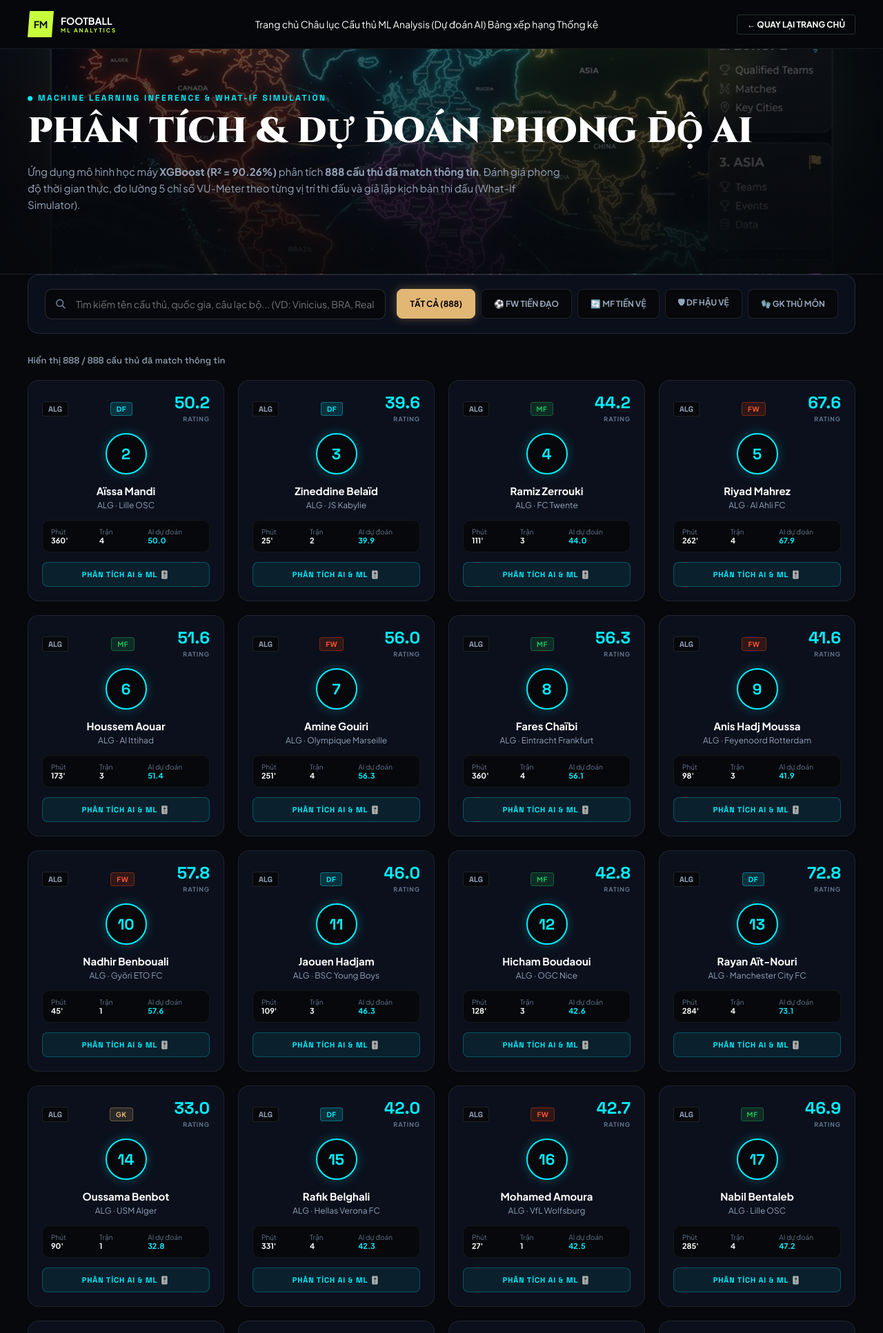
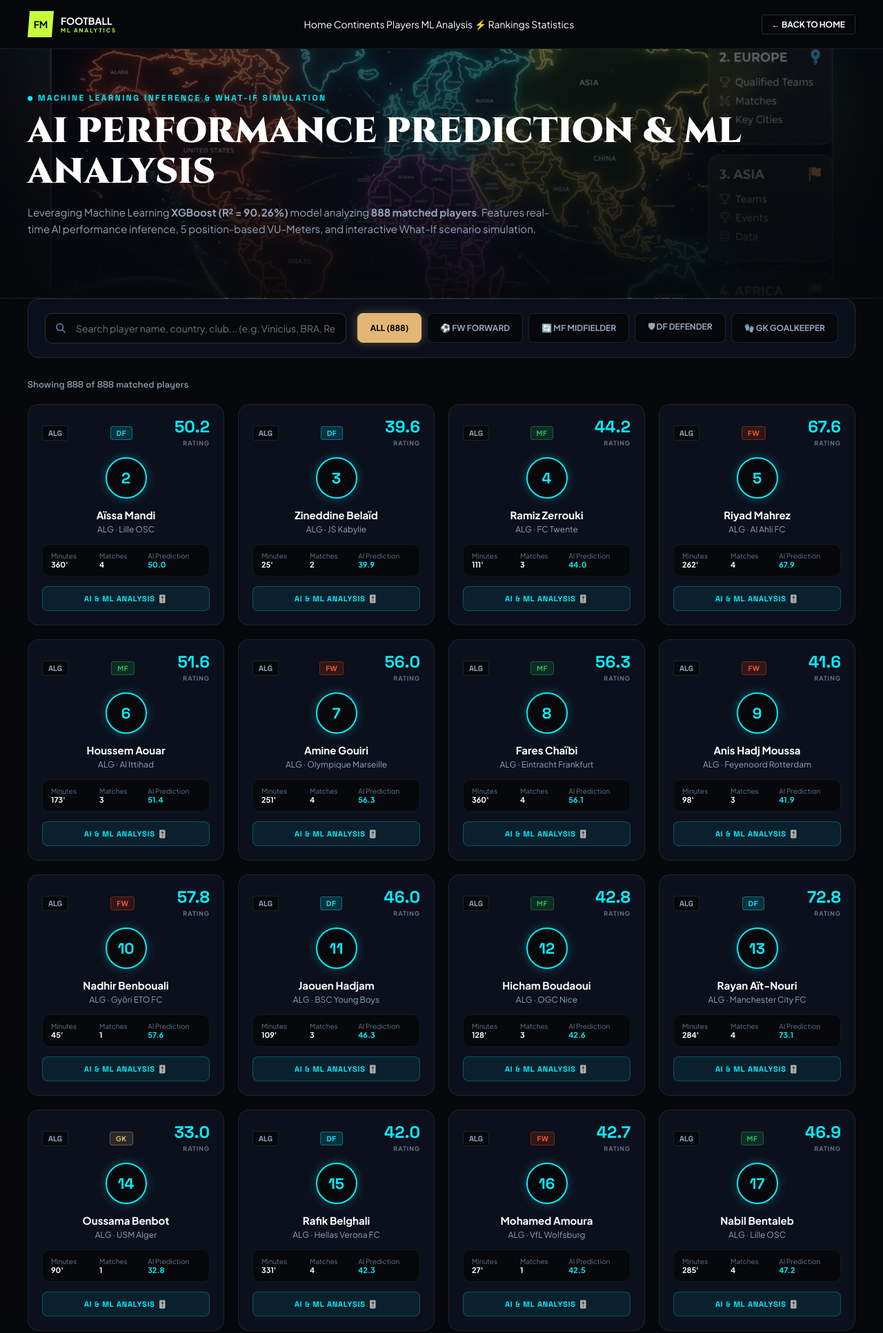
Before and after one commit to khanh080905/player_research, a PHP site: page /ml-analysis.php in a window 1280 px wide. Shown: the top 1933 px of the page at 69% size. Run offline with PHP 8.4, Linux system fonts and the light colour scheme; some web fonts are replaced.

Commit message:
Translate UI fonts, navigation, cards, and dataset position labels to English

```diff
--- a/Homepage/ml-analysis.php
+++ b/Homepage/ml-analysis.php
@@ -1,8 +1,8 @@
 <?php
-$title = "PHÂN TÍCH & DỰ ĐOÁN PHONG ĐỘ AI (ML ANALYSIS)";
+$title = "AI PERFORMANCE PREDICTION & ML ANALYSIS";
 ?>
 <!doctype html>
-<html lang="vi">
+<html lang="en">
 
 <head>
     <meta charset="utf-8">
@@ -406,24 +406,24 @@ $title = "PHÂN TÍCH & DỰ ĐOÁN PHONG ĐỘ AI (ML ANALYSIS)";
     <header class="app-header">
         <a class="brand" href="index.php"><b>FM</b><span>FOOTBALL<small>ML ANALYTICS</small></span></a>
         <nav id="nav">
-            <a href="index.php">Trang chủ</a>
-            <a href="countries.php">Châu lục</a>
-            <a href="players.php">Cầu thủ</a>
-            <a class="active" href="ml-analysis.php">ML Analysis (Dự đoán AI)</a>
-            <a href="rankings.php">Bảng xếp hạng</a>
-            <a href="statistics.php">Thống kê</a>
+            <a href="index.php">Home</a>
+            <a href="countries.php">Continents</a>
+            <a href="players.php">Players</a>
+            <a class="active" href="ml-analysis.php">ML Analysis ⚡</a>
+            <a href="rankings.php">Rankings</a>
+            <a href="statistics.php">Statistics</a>
         </nav>
         <div class="actions">
-            <a href="index.php" class="secondary" style="font-size:12px;padding:6px 14px;">← Quay lại Trang chủ</a>
+            <a href="index.php" class="secondary" style="font-size:12px;padding:6px 14px;">← Back to Home</a>
         </div>
     </header>
 
     <section class="player-hero">
         <div class="hero-container">
             <div class="eyebrow-tag">● MACHINE LEARNING INFERENCE &amp; WHAT-IF SIMULATION</div>
-            <h1 class="hero-title">PHÂN TÍCH &amp; DỰ ĐOÁN PHONG ĐỘ AI</h1>
+            <h1 class="hero-title">AI PERFORMANCE PREDICTION &amp; ML ANALYSIS</h1>
             <p class="hero-desc">
-                Ứng dụng mô hình học máy <strong>XGBoost (R² = 90.26%)</strong> phân tích <strong>888 cầu thủ đã match thông tin</strong>. Đánh giá phong độ thời gian thực, đo lường 5 chỉ số VU-Meter theo từng vị trí thi đấu và giả lập kịch bản thi đấu (What-If Simulator).
+                Leveraging Machine Learning <strong>XGBoost (R² = 90.26%)</strong> model analyzing <strong>888 matched players</strong>. Features real-time AI performance inference, 5 position-based VU-Meters, and interactive What-If scenario simulation.
             </p>
         </div>
     </section>
@@ -432,18 +432,18 @@ $title = "PHÂN TÍCH & DỰ ĐOÁN PHONG ĐỘ AI (ML ANALYSIS)";
         <div class="search-toolbar">
             <div class="search-input-wrap">
                 <i class="fa-solid fa-magnifying-glass"></i>
-                <input type="text" id="searchInput" class="search-input" placeholder="Tìm kiếm tên cầu thủ, quốc gia, câu lạc bộ... (VD: Vinicius, BRA, Real Madrid...)" oninput="filterPlayers()">
+                <input type="text" id="searchInput" class="search-input" placeholder="Search player name, country, club... (e.g. Vinicius, BRA, Real Madrid...)" oninput="filterPlayers()">
             </div>
             <div class="pos-pills">
-                <button class="pos-pill active" data-pos="ALL" onclick="selectPosFilter(this)">TẤT CẢ (888)</button>
-                <button class="pos-pill" data-pos="FW" onclick="selectPosFilter(this)">⚽ FW TIỀN ĐẠO</button>
-                <button class="pos-pill" data-pos="MF" onclick="selectPosFilter(this)">🔄 MF TIỀN VỆ</button>
-                <button class="pos-pill" data-pos="DF" onclick="selectPosFilter(this)">🛡 DF HẬU VỆ</button>
-                <button class="pos-pill" data-pos="GK" onclick="selectPosFilter(this)">🧤 GK THỦ MÔN</button>
+                <button class="pos-pill active" data-pos="ALL" onclick="selectPosFilter(this)">ALL (888)</button>
+                <button class="pos-pill" data-pos="FW" onclick="selectPosFilter(this)">⚽ FW FORWARD</button>
+                <button class="pos-pill" data-pos="MF" onclick="selectPosFilter(this)">🔄 MF MIDFIELDER</button>
+                <button class="pos-pill" data-pos="DF" onclick="selectPosFilter(this)">🛡 DF DEFENDER</button>
+                <button class="pos-pill" data-pos="GK" onclick="selectPosFilter(this)">🧤 GK GOALKEEPER</button>
             </div>
         </div>
 
-        <div class="count-bar" id="countBar">Đang tải dữ liệu 888 cầu thủ...</div>
+        <div class="count-bar" id="countBar">Loading 888 player dataset...</div>
         <div class="players-grid" id="playersGrid"></div>
     </main>
 
@@ -453,7 +453,7 @@ $title = "PHÂN TÍCH & DỰ ĐOÁN PHONG ĐỘ AI (ML ANALYSIS)";
             <div class="modal-header">
                 <div style="display:flex;align-items:center;gap:10px;">
                     <span style="width:10px;height:10px;border-radius:50%;background:var(--accent-cyan);box-shadow:0 0 10px var(--accent-cyan)"></span>
-                    <span style="font-family:'Space Grotesk',monospace;font-size:12px;font-weight:700;letter-spacing:0.15em;">FIFA WC 2026 · HỒ SƠ PHÂN TÍCH &amp; DỰ ĐOÁN AI ML</span>
+                    <span style="font-family:'Space Grotesk',monospace;font-size:12px;font-weight:700;letter-spacing:0.15em;">FIFA WC 2026 · AI ML PREDICTION PROFILE</span>
                 </div>
                 <button class="close-btn" onclick="closePlayerModal()" style="background:rgba(255,255,255,0.1);border:none;color:#fff;width:32px;height:32px;border-radius:50%;cursor:pointer;">✕</button>
             </div>
@@ -464,37 +464,37 @@ $title = "PHÂN TÍCH & DỰ ĐOÁN PHONG ĐỘ AI (ML ANALYSIS)";
                     <div style="background:var(--surface);border:1px solid var(--card-border);border-radius:14px;padding:18px;text-align:center;">
                         <div style="display:flex;justify-content:space-between;align-items:center;margin-bottom:8px;">
                             <span class="flag-tag" id="mFlag">BRA</span>
-                            <span class="badge-pos FW" id="mPosBadge">FW · TIỀN ĐẠO</span>
+                            <span class="badge-pos FW" id="mPosBadge">FW · FORWARD</span>
                         </div>
                         <div class="shirt-avatar" id="mShirt">7</div>
                         <h3 style="font-size:18px;font-weight:800;margin-bottom:4px;" id="mName">VINICIUS JUNIOR</h3>
                         <p style="font-size:12px;color:var(--text-sub);margin-bottom:10px;" id="mClub">Real Madrid C. F.</p>
                         <span style="display:inline-flex;align-items:center;gap:6px;padding:4px 12px;background:rgba(34,197,94,0.12);border:1px solid rgba(34,197,94,0.25);color:var(--accent-green);border-radius:20px;font-size:11px;font-weight:700;">
-                            ● ĐỘI TUYỂN: <span id="mTeam">BRA</span>
+                            ● NATIONAL TEAM: <span id="mTeam">BRA</span>
                         </span>
                     </div>
 
                     <div style="background:var(--surface);border:1px solid var(--card-border);border-radius:14px;padding:16px;">
                         <div style="font-size:11px;font-weight:800;color:var(--text-sub);letter-spacing:0.1em;margin-bottom:10px;padding-bottom:6px;border-bottom:1px solid var(--card-border);display:flex;justify-content:space-between;">
-                            <span>SINH TRẮC &amp; THỐNG KÊ</span>
+                            <span>BIOMETRICS &amp; MATCH STATS</span>
                             <span style="color:var(--accent-green)">✓ FBref Verified</span>
                         </div>
                         <div style="display:grid;grid-template-columns:1fr 1fr;gap:8px;">
                             <div style="background:#06080b;padding:8px 10px;border-radius:8px;border:1px solid var(--card-border);">
-                                <small style="display:block;font-size:10px;color:var(--text-muted);">Độ tuổi</small>
-                                <span style="font-size:13px;font-weight:700;" id="mAge">25 tuổi</span>
+                                <small style="display:block;font-size:10px;color:var(--text-muted);">Age</small>
+                                <span style="font-size:13px;font-weight:700;" id="mAge">25 yrs</span>
                             </div>
                             <div style="background:#06080b;padding:8px 10px;border-radius:8px;border:1px solid var(--card-border);">
-                                <small style="display:block;font-size:10px;color:var(--text-muted);">Chiều cao</small>
+                                <small style="display:block;font-size:10px;color:var(--text-muted);">Height</small>
                                 <span style="font-size:13px;font-weight:700;" id="mHeight">176 cm</span>
                             </div>
                             <div style="background:#06080b;padding:8px 10px;border-radius:8px;border:1px solid var(--card-border);">
-                                <small style="display:block;font-size:10px;color:var(--text-muted);">Phút thi đấu</small>
+                                <small style="display:block;font-size:10px;color:var(--text-muted);">Minutes Played</small>
                                 <span style="font-size:13px;font-weight:700;color:var(--accent-cyan);" id="mMins">440'</span>
                             </div>
                             <div style="background:#06080b;padding:8px 10px;border-radius:8px;border:1px solid var(--card-border);">
-                                <small style="display:block;font-size:10px;color:var(--text-muted);">Số trận</small>
-                                <span style="font-size:13px;font-weight:700;" id="mMatches">5 trận</span>
+                                <small style="display:block;font-size:10px;color:var(--text-muted);">Matches Played</small>
+                                <span style="font-size:13px;font-weight:700;" id="mMatches">5 matches</span>
                             </div>
                         </div>
                     </div>
@@ -504,7 +504,7 @@ $title = "PHÂN TÍCH & DỰ ĐOÁN PHONG ĐỘ AI (ML ANALYSIS)";
                 <div style="display:flex;flex-direction:column;gap:14px;">
                     <div style="background:var(--surface);border:1px solid var(--card-border);border-radius:14px;padding:16px;">
                         <div style="font-size:11px;font-weight:800;color:var(--text-sub);letter-spacing:0.1em;margin-bottom:10px;padding-bottom:6px;border-bottom:1px solid var(--card-border);display:flex;justify-content:space-between;align-items:center;">
-                            <span>🎚️ 5 CHỈ SỐ CAO NHẤT THEO VỊ TRÍ</span>
+                            <span>🎚️ TOP 5 POSITION METRICS</span>
                             <span style="background:rgba(0,240,255,0.18);color:var(--accent-cyan);padding:2px 6px;border-radius:4px;font-size:10px;font-family:'Space Grotesk',monospace">VU-METER</span>
                         </div>
                         <div id="vBarsContainer"></div>
@@ -520,33 +520,33 @@ $title = "PHÂN TÍCH & DỰ ĐOÁN PHONG ĐỘ AI (ML ANALYSIS)";
                         </div>
                         <div style="display:grid;grid-template-columns:1fr 1fr;gap:10px;margin-bottom:10px;">
                             <div style="background:#06080b;border:1px solid var(--card-border);border-radius:10px;padding:10px;text-align:center;">
-                                <small style="display:block;font-size:10px;font-weight:700;color:var(--text-sub);text-transform:uppercase;">Điểm Thực Tế</small>
+                                <small style="display:block;font-size:10px;font-weight:700;color:var(--text-sub);text-transform:uppercase;">Actual Score</small>
                                 <div style="font-size:26px;font-weight:900;font-family:'Space Grotesk',monospace;color:#fff;" id="mActual">79.1</div>
                                 <span style="font-size:9px;color:var(--text-muted);">Formula Rating</span>
                             </div>
                             <div style="background:#06080b;border:1px solid rgba(0,240,255,0.3);border-radius:10px;padding:10px;text-align:center;">
-                                <small style="display:block;font-size:10px;font-weight:700;color:var(--accent-cyan);text-transform:uppercase;">AI Dự Đoán</small>
+                                <small style="display:block;font-size:10px;font-weight:700;color:var(--accent-cyan);text-transform:uppercase;">AI Prediction</small>
                                 <div style="font-size:26px;font-weight:900;font-family:'Space Grotesk',monospace;color:var(--accent-cyan);text-shadow:0 0 14px rgba(0,240,255,0.5);" id="mPred">78.8</div>
                                 <span style="font-size:9px;color:var(--accent-cyan);">Model Inference</span>
                             </div>
                         </div>
                         <div style="background:#06080b;padding:8px 12px;border-radius:8px;font-size:11px;display:flex;justify-content:space-between;border:1px solid var(--card-border);">
-                            <span style="color:var(--text-sub);">Sai số tuyệt đối:</span>
-                            <b id="mDelta" style="color:var(--accent-green);font-family:'Space Grotesk',monospace;">± 0.30 điểm</b>
+                            <span style="color:var(--text-sub);">Absolute Delta:</span>
+                            <b id="mDelta" style="color:var(--accent-green);font-family:'Space Grotesk',monospace;">± 0.30 pts</b>
                         </div>
                     </div>
 
                     <div style="background:var(--surface);border:1px solid var(--card-border);border-radius:14px;padding:16px;">
                         <div style="font-size:11px;font-weight:800;color:var(--text-sub);letter-spacing:0.1em;margin-bottom:10px;padding-bottom:6px;border-bottom:1px solid var(--card-border);">
-                            <span>⚡ GIẢ LẬP KỊCH BẢN (WHAT-IF SIMULATOR)</span>
+                            <span>⚡ WHAT-IF SCENARIO SIMULATOR</span>
                         </div>
                         <div style="display:flex;justify-content:space-between;font-size:11px;font-weight:700;margin-bottom:6px;">
-                            <span>Số phút thi đấu bổ sung:</span>
-                            <span id="simVal" style="color:var(--accent-gold);font-family:'Space Grotesk',monospace">+0 phút</span>
+                            <span>Extra Minutes Played:</span>
+                            <span id="simVal" style="color:var(--accent-gold);font-family:'Space Grotesk',monospace">+0 mins</span>
                         </div>
                         <input type="range" min="0" max="180" step="15" value="0" id="simRange" oninput="updateSimScore(this.value)" style="width:100%;accent-color:var(--accent-gold);cursor:pointer;margin-bottom:10px;">
                         <div style="background:#06080b;padding:10px 14px;border-radius:8px;font-size:11px;display:flex;justify-content:space-between;align-items:center;border:1px solid var(--card-border);">
-                            <span style="color:var(--text-sub);">Điểm AI mô phỏng:</span>
+                            <span style="color:var(--text-sub);">Simulated AI Rating:</span>
                             <span id="simScore" style="font-size:16px;font-weight:900;color:var(--accent-cyan);font-family:'Space Grotesk',monospace;">78.8</span>
                         </div>
                     </div>
@@ -569,8 +569,8 @@ $title = "PHÂN TÍCH & DỰ ĐOÁN PHONG ĐỘ AI (ML ANALYSIS)";
                 renderPlayersGrid();
             })
             .catch(err => {
-                console.error("Lỗi khi tải dữ liệu cầu thủ:", err);
-                document.getElementById('countBar').textContent = "Không thể tải dữ liệu cầu thủ.";
+                console.error("Error loading player dataset:", err);
+                document.getElementById('countBar').textContent = "Failed to load player dataset.";
             });
 
         function selectPosFilter(btn) {
@@ -597,10 +597,10 @@ $title = "PHÂN TÍCH & DỰ ĐOÁN PHONG ĐỘ AI (ML ANALYSIS)";
             const grid = document.getElementById('playersGrid');
             const countBar = document.getElementById('countBar');
 
-            countBar.textContent = `Hiển thị ${filteredPlayers.length} / ${allPlayersData.length} cầu thủ đã match thông tin`;
+            countBar.textContent = `Showing ${filteredPlayers.length} of ${allPlayersData.length} matched players`;
 
             if (!filteredPlayers.length) {
-                grid.innerHTML = `<div style="grid-column:1/-1;text-align:center;padding:40px;color:var(--text-muted);">Không tìm thấy cầu thủ phù hợp.</div>`;
+                grid.innerHTML = `<div style="grid-column:1/-1;text-align:center;padding:40px;color:var(--text-muted);">No matching players found.</div>`;
                 return;
             }
 
@@ -618,43 +618,43 @@ $title = "PHÂN TÍCH & DỰ ĐOÁN PHONG ĐỘ AI (ML ANALYSIS)";
                     <div class="player-name">${p.name}</div>
                     <div class="player-sub">${p.team} · ${p.club}</div>
                     <div class="card-stats">
-                        <div><small>Phút</small><b>${p.minutes}'</b></div>
-                        <div><small>Trận</small><b>${p.matches}</b></div>
-                        <div><small>AI dự đoán</small><b class="ai">${p.predicted_rating.toFixed(1)}</b></div>
+                        <div><small>Minutes</small><b>${p.minutes}'</b></div>
+                        <div><small>Matches</small><b>${p.matches}</b></div>
+                        <div><small>AI Prediction</small><b class="ai">${p.predicted_rating.toFixed(1)}</b></div>
                     </div>
-                    <button class="btn-profile">PHÂN TÍCH AI &amp; ML 🎚️</button>
+                    <button class="btn-profile">AI &amp; ML ANALYSIS 🎚️</button>
                 </div>
             `).join('');
         }
 
         function getTopMetrics(p) {
             if (p.pos === 'FW') return [
-                { n: 'Bàn thắng / 90p (Goals p90)', sc: Math.min(99, Math.round(p.goals_p90 * 85 + 25)) },
-                { n: 'Độ chính xác dứt điểm (Shot Acc %)', sc: Math.min(99, Math.round(p.shot_acc * 0.9 + 20)) },
-                { n: 'Tần suất dứt điểm (Shots p90)', sc: Math.min(99, Math.round(p.shots_p90 * 18 + 20)) },
-                { n: 'Đóng góp bàn thắng trực tiếp (G+A)', sc: Math.min(99, Math.round((p.goals_p90 + p.assists_p90) * 60 + 25)) },
-                { n: 'Kiến tạo đột biến (Assists p90)', sc: Math.min(99, Math.round(p.assists_p90 * 120 + 20)) }
+                { n: 'Goals per 90 (Goals p90)', sc: Math.min(99, Math.round(p.goals_p90 * 85 + 25)) },
+                { n: 'Shot Accuracy (Shot Acc %)', sc: Math.min(99, Math.round(p.shot_acc * 0.9 + 20)) },
+                { n: 'Shot Frequency (Shots p90)', sc: Math.min(99, Math.round(p.shots_p90 * 18 + 20)) },
+                { n: 'Direct Goal Contribution (G+A)', sc: Math.min(99, Math.round((p.goals_p90 + p.assists_p90) * 60 + 25)) },
+                { n: 'Key Assists (Assists p90)', sc: Math.min(99, Math.round(p.assists_p90 * 120 + 20)) }
             ];
             if (p.pos === 'MF') return [
-                { n: 'Cắt bóng & Đánh chặn (Interceptions p90)', sc: Math.min(99, Math.round(p.interceptions_p90 * 60 + 25)) },
-                { n: 'Tắc bóng thu hồi (Tackles p90)', sc: Math.min(99, Math.round(p.tackles_p90 * 65 + 25)) },
-                { n: 'Sút xa & Tuyến hai (Shots p90)', sc: Math.min(99, Math.round(p.shots_p90 * 16 + 20)) },
-                { n: 'Điều tiết nhịp độ (Minutes)', sc: Math.min(99, Math.round(p.minutes / 360 * 50 + 40)) },
-                { n: 'Chính xác dứt điểm (Shot Acc %)', sc: Math.min(99, Math.round(p.shot_acc * 0.8 + 25)) }
+                { n: 'Interceptions & Ball Recovery (p90)', sc: Math.min(99, Math.round(p.interceptions_p90 * 60 + 25)) },
+                { n: 'Tackles Won (Tackles p90)', sc: Math.min(99, Math.round(p.tackles_p90 * 65 + 25)) },
+                { n: 'Long Range Shots (Shots p90)', sc: Math.min(99, Math.round(p.shots_p90 * 16 + 20)) },
+                { n: 'Tempo Control (Minutes)', sc: Math.min(99, Math.round(p.minutes / 360 * 50 + 40)) },
+                { n: 'Shot Accuracy (Shot Acc %)', sc: Math.min(99, Math.round(p.shot_acc * 0.8 + 25)) }
             ];
             if (p.pos === 'DF') return [
-                { n: 'Đánh chặn & Phán đoán (Interceptions p90)', sc: Math.min(99, Math.round(p.interceptions_p90 * 80 + 35)) },
-                { n: 'Tắc bóng thành công (Tackles p90)', sc: Math.min(99, Math.round(p.tackles_p90 * 85 + 35)) },
-                { n: 'Thời lượng thi đấu trụ cột (Minutes)', sc: Math.min(99, Math.round(p.minutes / 360 * 50 + 45)) },
-                { n: 'Kỷ luật thi đấu & Tranh chấp', sc: 85 },
-                { n: 'Không chiến & Phát động bóng', sc: 82 }
+                { n: 'Interceptions & Reading (p90)', sc: Math.min(99, Math.round(p.interceptions_p90 * 80 + 35)) },
+                { n: 'Successful Tackles (p90)', sc: Math.min(99, Math.round(p.tackles_p90 * 85 + 35)) },
+                { n: 'Core Match Minutes', sc: Math.min(99, Math.round(p.minutes / 360 * 50 + 45)) },
+                { n: 'Tactical Discipline & Duels', sc: 85 },
+                { n: 'Aerial Duels & Build-up', sc: 82 }
             ];
             return [
-                { n: 'Tỷ lệ cản phá thành công (Save %)', sc: Math.min(99, Math.round(p.save_pct * 0.9 + 25)) },
-                { n: 'Tỷ lệ giữ sạch lưới (Clean Sheet %)', sc: Math.min(99, Math.round(p.clean_sheet_pct * 1.2 + 40)) },
-                { n: 'Chỉ số thủng lưới thấp (GA90)', sc: Math.min(99, Math.max(50, Math.round(95 - p.ga90 * 12))) },
-                { n: 'Số trận trắng lưới (Clean Sheets)', sc: Math.min(99, Math.round(p.clean_sheets * 20 + 45)) },
-                { n: 'Làm chủ vùng cấm & Cản phá đối mặt', sc: 88 }
+                { n: 'Save Percentage (Save %)', sc: Math.min(99, Math.round(p.save_pct * 0.9 + 25)) },
+                { n: 'Clean Sheet Ratio (Clean Sheet %)', sc: Math.min(99, Math.round(p.clean_sheet_pct * 1.2 + 40)) },
+                { n: 'Low Conceded Index (GA90)', sc: Math.min(99, Math.max(50, Math.round(95 - p.ga90 * 12))) },
+                { n: 'Clean Sheets Count', sc: Math.min(99, Math.round(p.clean_sheets * 20 + 45)) },
+                { n: 'Box Command & 1v1 Saves', sc: 88 }
             ];
         }
 
@@ -694,18 +694,18 @@ $title = "PHÂN TÍCH & DỰ ĐOÁN PHONG ĐỘ AI (ML ANALYSIS)";
             document.getElementById('mName').textContent = p.name;
             document.getElementById('mClub').textContent = p.club;
             document.getElementById('mTeam').textContent = p.team;
-            document.getElementById('mAge').textContent = `${p.age} tuổi`;
+            document.getElementById('mAge').textContent = `${p.age} yrs`;
             document.getElementById('mHeight').textContent = `${p.height} cm`;
             document.getElementById('mMins').textContent = `${p.minutes}'`;
-            document.getElementById('mMatches').textContent = `${p.matches} trận`;
+            document.getElementById('mMatches').textContent = `${p.matches} matches`;
 
             document.getElementById('vBarsContainer').innerHTML = getTopMetrics(p).map(renderVuBar).join('');
             document.getElementById('mActual').textContent = p.rating.toFixed(1);
             document.getElementById('mPred').textContent = p.predicted_rating.toFixed(1);
-            document.getElementById('mDelta').textContent = `± ${p.delta.toFixed(2)} điểm`;
+            document.getElementById('mDelta').textContent = `± ${p.delta.toFixed(2)} pts`;
 
             document.getElementById('simRange').value = 0;
-            document.getElementById('simVal').textContent = '+0 phút';
+            document.getElementById('simVal').textContent = '+0 mins';
             document.getElementById('simScore').textContent = p.predicted_rating.toFixed(1);
 
             document.getElementById('playerModal').classList.add('active');
@@ -722,7 +722,7 @@ $title = "PHÂN TÍCH & DỰ ĐOÁN PHONG ĐỘ AI (ML ANALYSIS)";
         }
 
         function updateSimScore(mins) {
-            document.getElementById('simVal').textContent = `+${mins} phút`;
+            document.getElementById('simVal').textContent = `+${mins} mins`;
             if (activePlayer) {
                 const simulated = Math.min(99, activePlayer.predicted_rating + (parseInt(mins) / 180) * 1.8);
                 document.getElementById('simScore').textContent = simulated.toFixed(1);
```
Also changed, not shown: Homepage/assets/js/timed-cards.js (+26 -26 lines), Homepage/index.php (+39 -39 lines), Homepage/player.php (+31 -31 lines), Homepage/players.php (+25 -25 lines), Homepage/assets/js/players_full_data.json.
